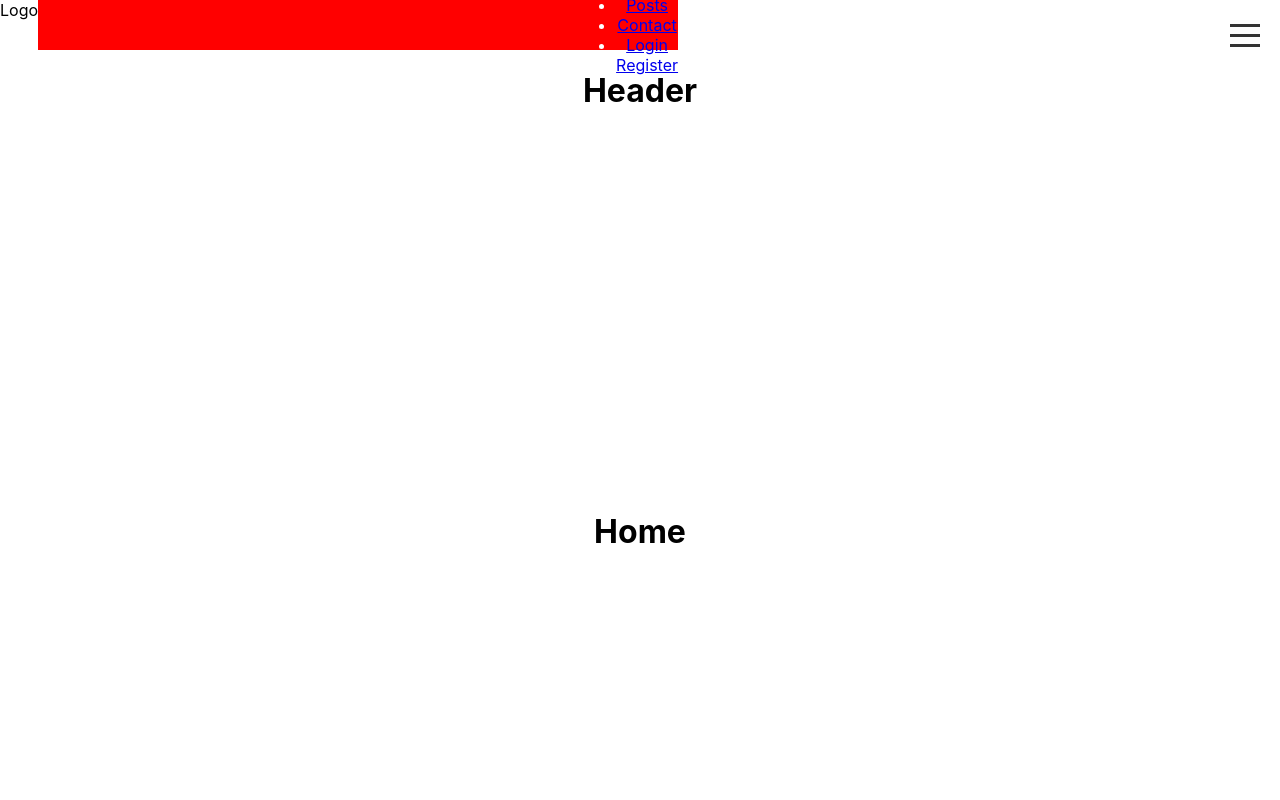
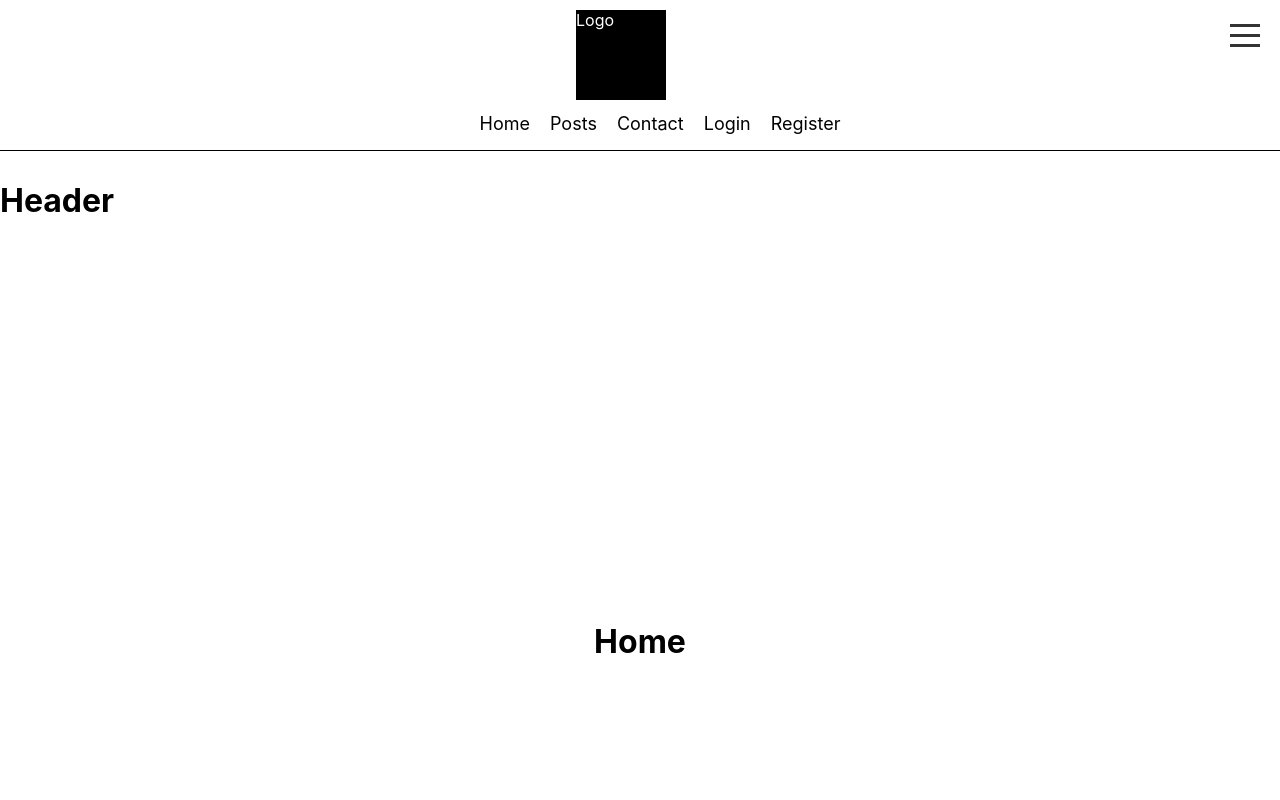
Before and after one commit to ozz1webdev/sokrates, a React (Create React App) app in the folder frontend/: page / in a window 1280 px wide. Shown: the top 800 px of the page. Built offline with nearby package versions, Linux system fonts and the light colour scheme.

Commit message:
creating navabar animation on scroll

```diff
--- a/frontend/src/App.css
+++ b/frontend/src/App.css
@@ -1,38 +1,6 @@
-.App {
-  text-align: center;
-}
-
-.App-logo {
-  height: 40vmin;
-  pointer-events: none;
-}
-
-@media (prefers-reduced-motion: no-preference) {
-  .App-logo {
-    animation: App-logo-spin infinite 20s linear;
-  }
-}
-
-.App-header {
-  background-color: #282c34;
-  min-height: 100vh;
+.layout {
+  position: relative;
   display: flex;
   flex-direction: column;
-  align-items: center;
-  justify-content: center;
-  font-size: calc(10px + 2vmin);
-  color: white;
+  top:160px;
 }
-
-.App-link {
-  color: #61dafb;
-}
-
-@keyframes App-logo-spin {
-  from {
-    transform: rotate(0deg);
-  }
-  to {
-    transform: rotate(360deg);
-  }
-}
--- a/frontend/src/App.js
+++ b/frontend/src/App.js
@@ -5,7 +5,7 @@ import Burgermenu from './components/burgermenu.jsx';
 
 const Layout = ({ children }) => {
   return (
-    <div>
+    <div className="layout">
       <header>
         <h1>Header</h1>
       </header>
--- a/frontend/src/components/navbar.jsx
+++ b/frontend/src/components/navbar.jsx
@@ -1,14 +1,35 @@
-import React from "react";
+import React, { useState, useEffect } from "react";
 import styles from '../styles/navbar.module.css';
 
 function Navbar() {
 
+    const [navbarHeight, setNavbarHeight] = useState('150px');
+    const [logoStyle, setLogoStyle] = useState({width: '90px', height: '90px', left:'45%', top: '10px'});
+
+    const handleScroll = () => {
+        if (window.scrollY > 0) {
+            setNavbarHeight("50px");
+            setLogoStyle({width: '50px', height: '50px', left: '20px', top: '5px'});
+        } else {
+            setNavbarHeight("150px");
+            setLogoStyle({width: '90px', height: '90px', top: '10px', left: '45%'});
+        }
+    };
+
+    useEffect(() => {
+        window.addEventListener("scroll", handleScroll);
+
+        return () => {
+            window.removeEventListener("scroll", handleScroll);
+        };
+    }, []);
+
     return (
         <div className={styles.navbar}>
-            <div className={styles.logo}>
-                Logo
-            </div>
-            <div className={styles.menu}>
+            <div className={styles.menu} style={{height: navbarHeight}}>
+                <div className={styles.logo} style={logoStyle}>
+                    Logo
+                </div>
                 <ul>
                     <li><a href="#home">Home</a></li>
                     <li><a href="#posts">Posts</a></li>
--- a/frontend/src/styles/navbar.module.css
+++ b/frontend/src/styles/navbar.module.css
@@ -1,23 +1,56 @@
 .navbar {
+    background-color: #fff;
     display: flex;
     flex-direction: row;
     top: 0;
     left: 0;
     width: 100%;
-    height: 50px;
     color: #fff;
-    z-index: 1000;
+    z-index: 99;
+    position: fixed;
+    transition:all 1s ease;
 }
 .logo {
-    color:black;
+    position: absolute;
+    background-color:black;
+    transition:all 1s ease;
+    width:90px;
+    height:90px;
 }
 .menu {
     display:flex;
     flex-direction: row;
+    align-items: end;
+    width:100%;
+    justify-content: center;
+    border-bottom: 1px solid black;
+    transition:all 1s ease;
+}
+.menu ul {
+    display:flex;
+    flex-direction: row;
     align-items: center;
-    background-color: red;
-    width:50%;
-    justify-content: flex-end;
+    width:100%;
+    justify-content: center;
+}
+.menu li {
+    list-style: none;
+    margin: 0 10px;
+    cursor: pointer;
+}
+.menu li a {
+    font-size: 18px;
+    text-decoration: none;
+    color: black;
+}
+.menu li a:hover {
+    color: #9c750d;
+    text-decoration: underline;
+}
+.menu li a.active {
+    color: blue;
+    text-decoration: underline;
+    font-style: bold;
 }
 @media screen and (max-width: 470px) {
     .navbar {
```
